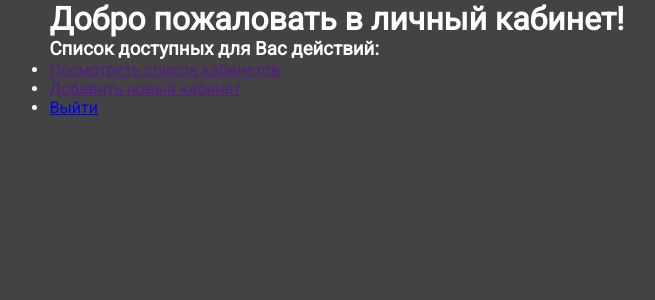
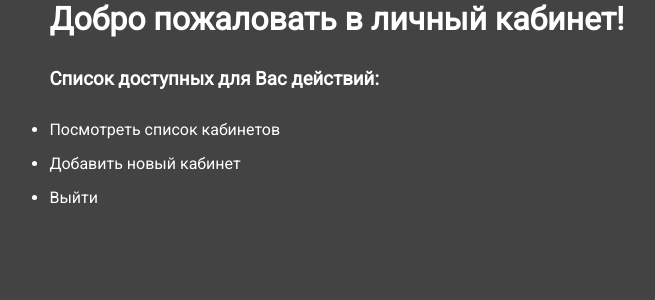
Before and after one commit to NikitaKolotushkin/Invertor, a Flask app: page /cabinet in a window 1280 px wide. Shown: the top 300 px of the page, without its empty margins (53-708 px from the left). Run offline with Flask 2, Linux system fonts and the light colour scheme; a user stored in the database is signed in.

Commit message:
C:/Program Files/Git/cabinet

```diff
--- a/app/static/css/cabinet.css
+++ b/app/static/css/cabinet.css
@@ -1,9 +1,28 @@
 body {
     background: #444343;
     color: #fff;
+}
+
+
+a {
+    text-decoration: none;
+    color:#fff;
+}
+
+a:hover {
+    color: #ff6a5c;
 }
 
 .container {
     width: 84%;
     margin: 0 auto;
 }
+
+.hello__subtitle {
+    margin-top: 30px;
+    margin-bottom: 30px;
+}
+
+.list__item {
+    margin-top: 15px;
+}
--- a/app/templates/cabinet.html
+++ b/app/templates/cabinet.html
@@ -11,12 +11,12 @@
 <body>
     <header>
         <div class="container">
-            <h1>Добро пожаловать в личный кабинет!</h1>
-            <h3>Список доступных для Вас действий:</h3>
-            <ul>
-                <li><a href="">Посмотреть список кабинетов</a></li>
-                <li><a href="">Добавить новый кабинет</a></li>
-                <li><a href="{{ url_for('logout') }}">Выйти</a></li>
+            <h1 class="hello__title">Добро пожаловать в личный кабинет!</h1>
+            <h3 class="hello__subtitle">Список доступных для Вас действий:</h3>
+            <ul class="main__list">
+                <li class="list__item"><a href="">Посмотреть список кабинетов</a></li>
+                <li class="list__item"><a href="">Добавить новый кабинет</a></li>
+                <li class="list__item"><a href="{{ url_for('logout') }}">Выйти</a></li>
             </ul>
         </div>
     </header>
```
